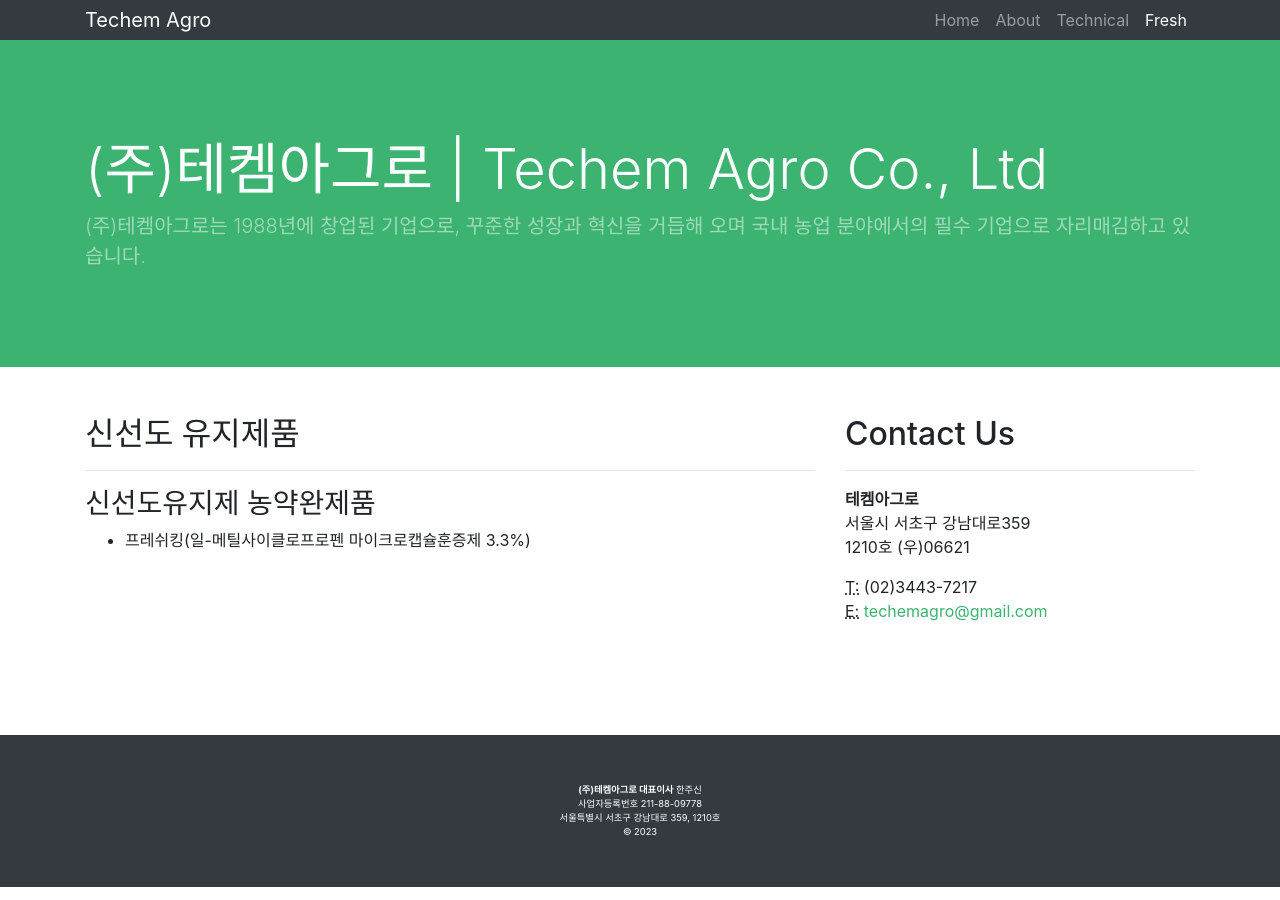
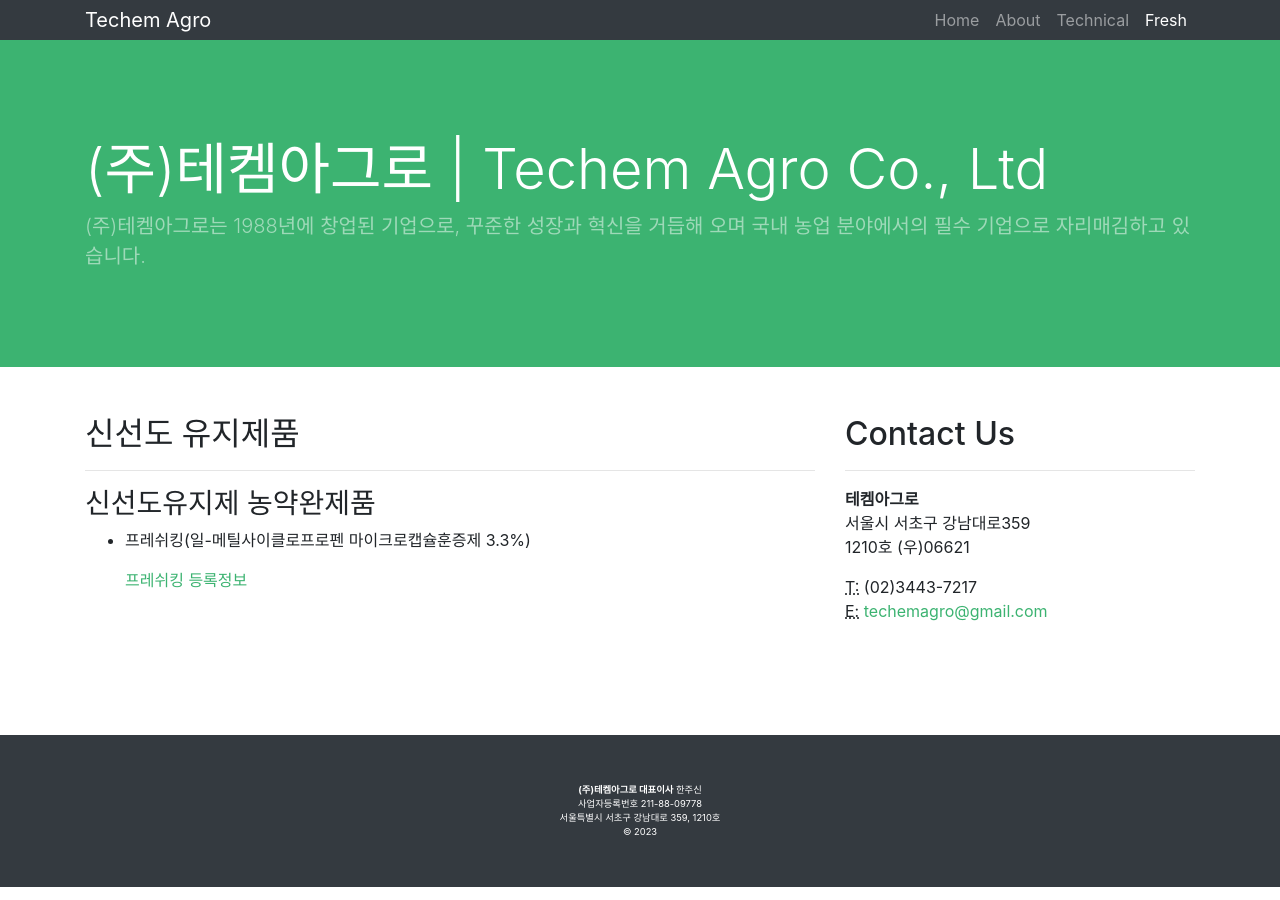
Before and after one commit to techemagro/techemagro.github.io, a Jekyll site: the page built from _pages/fresh.md, in a window 1280 px wide. Built offline with Jekyll 4.4.1, drawn with Linux system fonts in a browser that asks for light colours.

Commit message:
Update fresh.md

```diff
--- a/_pages/fresh.md
+++ b/_pages/fresh.md
@@ -10,3 +10,5 @@
 
 ###  신선도유지제 농약완제품
 - 프레쉬킹(일-메틸사이클로프로펜 마이크로캡슐훈증제 3.3%)
+
+  [프레쉬킹 등록정보](https://www.nihhs.go.kr/usr/farmer/selectPesticideView.do?cropName=&pestiCode=8699&diseaseUseSeq=7)
```
